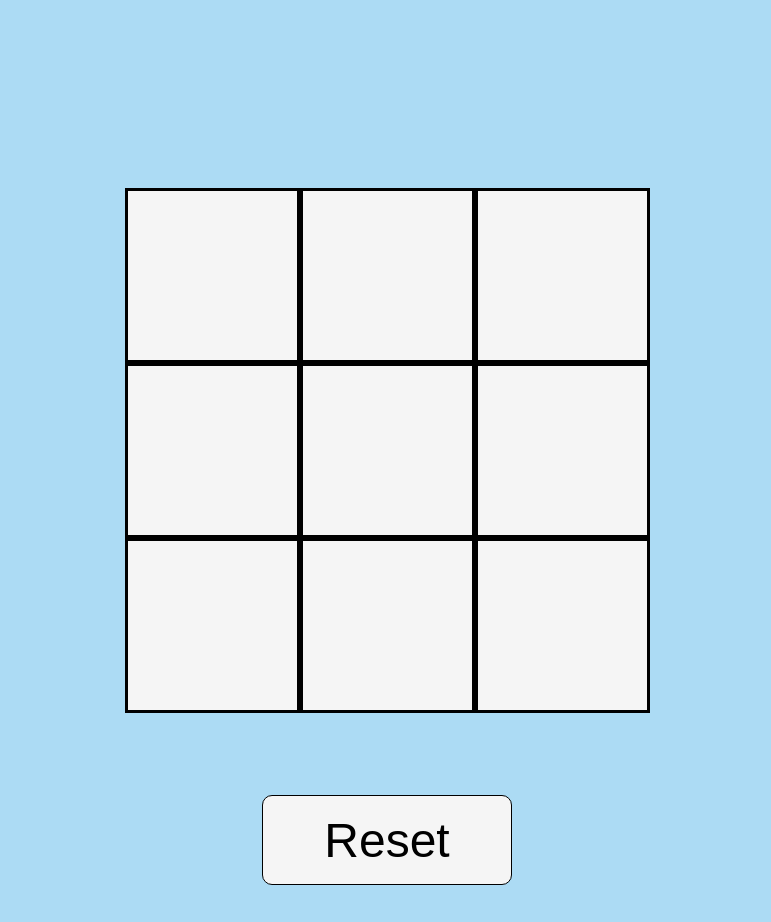
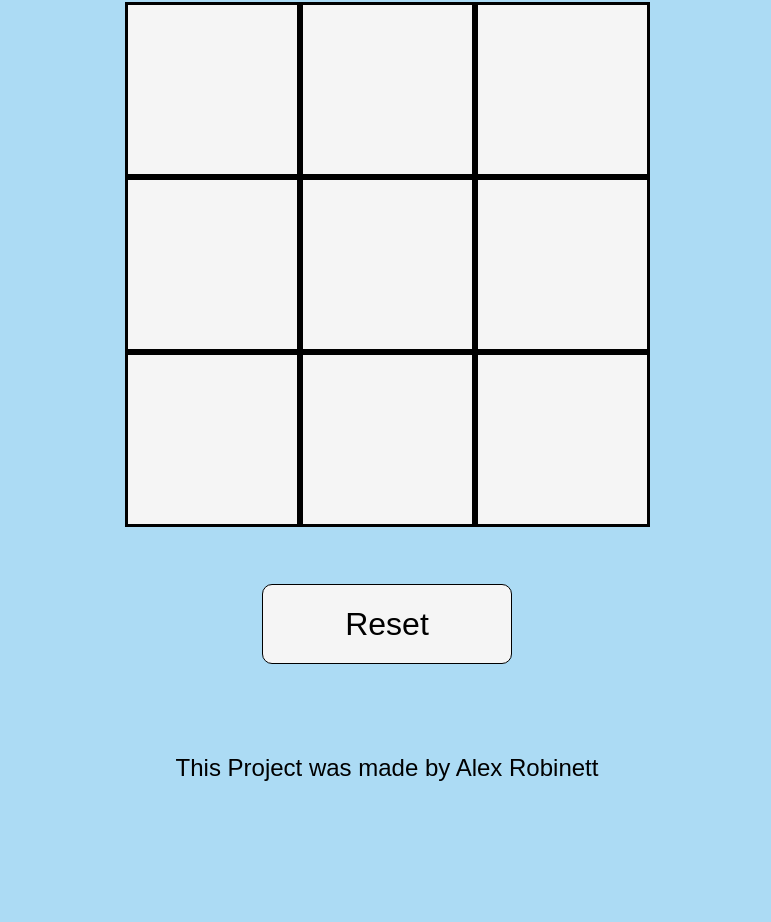
Before and after one commit to alexrobinett/tik-tacky-toe, a website: page index.html in a window 1280 px wide. Shown: the part 194-1116 px from the top of the page, without its empty margins (253-1024 px from the left). After the commit the page ends 1027 px from the top, so only its background shows below. Drawn offline with Linux system fonts and the light colour scheme.

Commit message:
styling updates:

```diff
--- a/css/style.css
+++ b/css/style.css
@@ -6,12 +6,10 @@
 *{
     /* border: 2px red solid; */
 }
-html{
-    height: 100vh;
-}
+
 body{
     display: grid;
-    grid-template-rows: 1fr 5fr 1fr;
+    grid-template-rows: .5fr 3fr .5fr;
     grid-column: 1fr 1fr 1fr;
     height: 100%;
     margin: 0px;
@@ -19,7 +17,7 @@ body{
 }
 
 h1{
-    font-size: 100px;
+    font-size: 3rem;
     font-family: Arial, Helvetica, sans-serif;
 }
 
@@ -27,6 +25,7 @@ header{
     text-align: center;
 }
 footer{
+    grid-row: 3/4;
     display: flex;
     justify-content: center;
     align-items: center;
@@ -35,7 +34,7 @@ footer{
 .game-board-container{
     display: grid;
     grid-template-columns: 1fr 2fr 1fr;
-    grid-template-rows: 100px 3fr 1fr;
+    grid-template-rows: 1.5fr 2fr 1fr;
 }
 
 .gameboard{
@@ -43,8 +42,8 @@ footer{
     grid-row: 1/3;
     grid-column: 2/3;
     display: grid;
-    grid-template-columns: repeat(3,175px);
-    grid-template-rows: repeat(3,175px);
+    grid-template-columns: repeat(3,clamp(50px,80%,175px));
+    grid-template-rows: repeat(3,clamp(50px,80%,175px));
     /* border: solid 3px black; */
     justify-content: center;
     align-content: center;
@@ -83,10 +82,10 @@ footer>span{
 }
 
 button{
-    height: 90px;
+    height: 5rem;
     width: 250px;
     border-radius: 10px;
-    font-size: 3em;
+    font-size: 2em;
     font-weight: 500;
     font-family: Arial, Helvetica, sans-serif;
     background-color: whitesmoke;
@@ -111,11 +110,11 @@ button.start:hover{
     grid-column: 2/3;
     margin-bottom: 10px;
     margin: 0px;
-    height: 90px;
+    height: clamp(40px,50px,70px);
 }
 
 .winner{
-    font-size: 4em;
+    font-size: 2em;
     font-family: Arial, Helvetica, sans-serif;
     font-weight: 500;
     margin: 0px;
```
